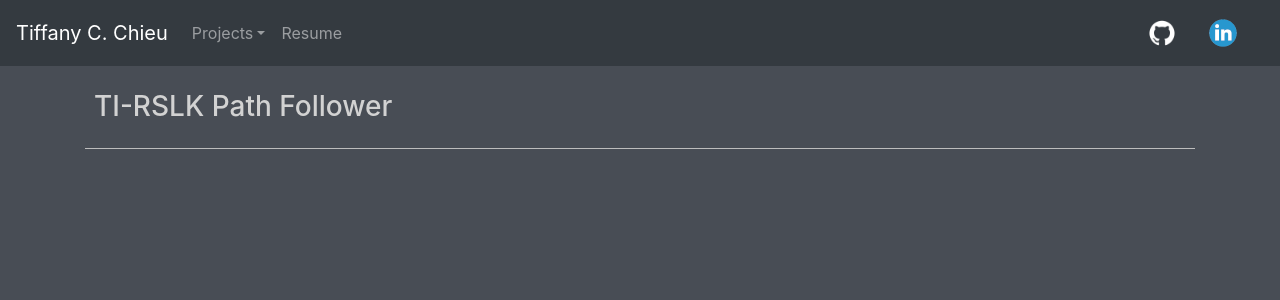
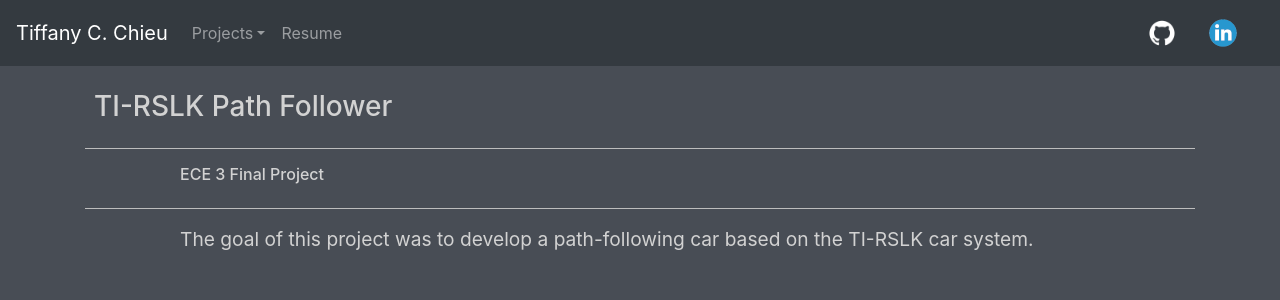
Before and after one commit to tiffany1618/tchieu.com, a React (Create React App) app: page /projects/rslk in a window 1280 px wide. Shown: the top 300 px of the page. Built offline with nearby package versions, Linux system fonts and the light colour scheme; the HTML template or start-up script is replaced by a standard one.

Commit message:
Fixed stuff

```diff
--- a/src/pages/Home.tsx
+++ b/src/pages/Home.tsx
@@ -23,7 +23,7 @@ class Home extends React.Component {
                                 Computer Science and Engineering. My interests include computer vision and image
                                 processing, embedded systems, and CubeSat software development. When I'm not programming,
                                 you can find me hiking, reading, or playing the piano. Check out my projects above or
-                                take a look at my <a href={links.github} target={"_blank"}>github</a> to see more!
+                                take a look at my <a href={links.github} target={"_blank"} rel={"noreferrer"}>github</a> to see more!
                             </p>
                         </Col>
                     </Row>
--- a/src/pages/ProjectRslk.tsx
+++ b/src/pages/ProjectRslk.tsx
@@ -1,6 +1,6 @@
 import React from "react";
 import {Col, Container, Row} from "react-bootstrap";
-import links from "../res/links";
+// import links from "../res/links";
 
 class ProjectRslk extends React.Component {
     render () {
@@ -15,8 +15,17 @@ class ProjectRslk extends React.Component {
                     <hr />
                     <Row className={"justify-content-md-center"}>
                         <Col xs={10}>
+                            <h6 className={"title-text"}>
+                                ECE 3 Final Project
+                            </h6>
+                        </Col>
+                    </Row>
+                    <hr />
+                    <Row className={"justify-content-md-center"}>
+                        <Col xs={10}>
                             <p className={"main-text"}>
-
+                                The goal of this project was to develop a path-following car based on the TI-RSLK car
+                                system.
                             </p>
                         </Col>
                     </Row>
--- a/src/pages/ProjectVeritas.tsx
+++ b/src/pages/ProjectVeritas.tsx
@@ -9,7 +9,7 @@ class ProjectVeritas extends React.Component {
                 <Container className={"pt-4"}>
                     <Row className={"pl-4"}>
                         <h3 className={"title-text"}>
-                            <a href={links.github_veritas} target={"_blank"}>Veritas</a>: Verifiable, Authentic Online News
+                            <a href={links.github_veritas} target={"_blank"} rel={"noreferrer"}>Veritas</a>: Verifiable, Authentic Online News
                         </h3>
                     </Row>
                     <hr />
@@ -38,7 +38,7 @@ class ProjectVeritas extends React.Component {
                             </p>
                             <p className={"main-text"}>
                                 For more information, take a look at this project's
-                                <a href={links.devpost_veritas} target={"_blank"}> Devpost</a>.
+                                <a href={links.devpost_veritas} target={"_blank"} rel={"noreferrer"}> Devpost</a>.
                             </p>
                         </Col>
                     </Row>
--- a/src/pages/ProjectVulcanet.tsx
+++ b/src/pages/ProjectVulcanet.tsx
@@ -9,7 +9,7 @@ class ProjectVulcanet extends React.Component {
                 <Container className={"pt-4"}>
                     <Row className={"pl-4"}>
                         <h3 className={"title-text"}>
-                            <a href={links.github_vulcanet} target={"_blank"}>VulcaNet</a>: A Low-cost Wildfire Detection System
+                            <a href={links.github_vulcanet} target={"_blank"} rel={"noreferrer"}>VulcaNet</a>: A Low-cost Wildfire Detection System
                         </h3>
                     </Row>
                     <hr />
@@ -35,7 +35,7 @@ class ProjectVulcanet extends React.Component {
                             </p>
                             <p className={"main-text"}>
                                 For more information, take a look at this project's
-                                <a href={links.devpost_vulcanet} target={"_blank"}> Devpost</a>.
+                                <a href={links.devpost_vulcanet} target={"_blank"} rel={"noreferrer"}> Devpost</a>.
                             </p>
                         </Col>
                     </Row>
```
